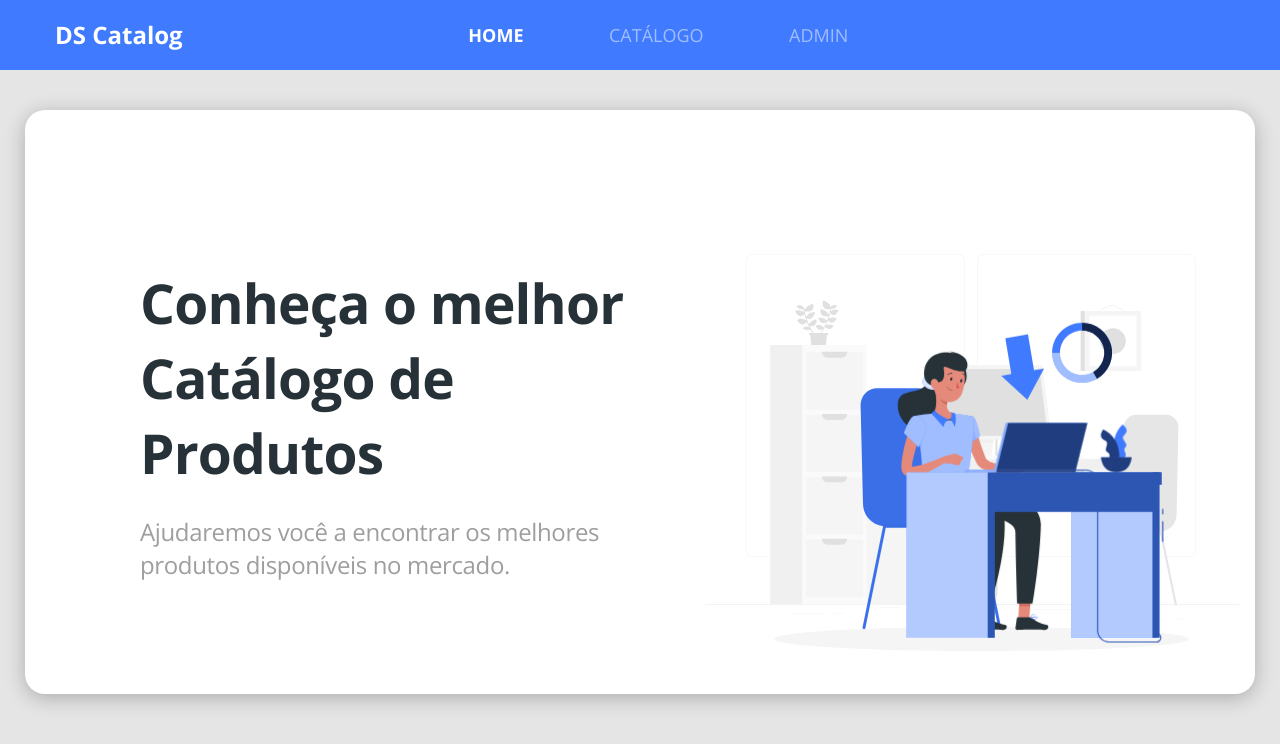
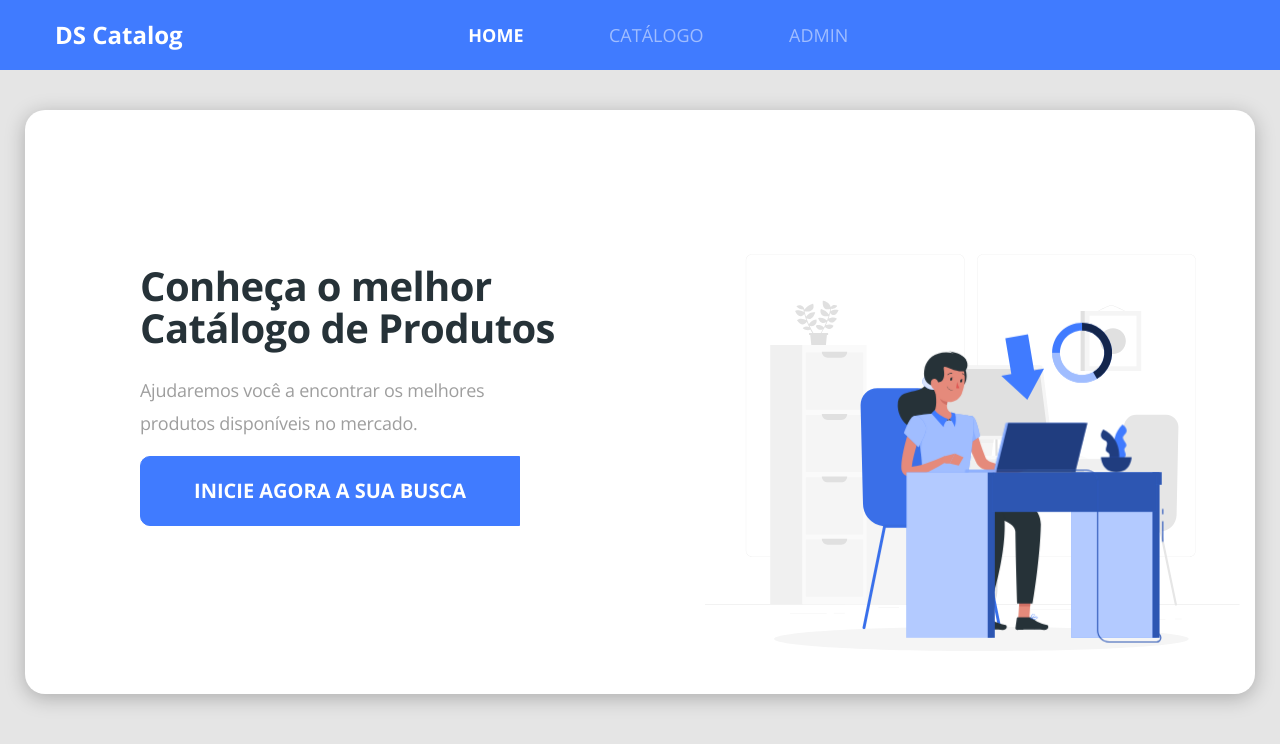
Before and after one commit to eliasneri/DSCatalog, a React (Create React App) app in the folder front-web/: page / in a window 1280 px wide. Shown: the top 744 px of the page. Built offline with nearby package versions, Linux system fonts and the light colour scheme.

Commit message:
add ButtonIcon

```diff
--- /dev/null
+++ b/front-web/src/core/components/ButtonIcon/index.tsx
@@ -0,0 +1,12 @@
+import React from 'react';
+import './styles.scss'
+
+const ButtonIcon = () => (
+    <button className="btn btn-primary btn-icon">
+        <h5>inicie agora a sua busca</h5>
+
+    </button>
+
+);
+
+export default ButtonIcon;
--- /dev/null
+++ b/front-web/src/core/components/ButtonIcon/styles.scss
@@ -0,0 +1,9 @@
+.btn-icon{
+    height: 70px;
+    width: 380px;
+    border-top-left-radius: 10px;
+    border-bottom-left-radius: 10px;
+    border-top-right-radius: 0px;
+    border-bottom-right-radius: 0px;
+    text-transform: uppercase;
+}
--- a/front-web/src/pages/Home/index.tsx
+++ b/front-web/src/pages/Home/index.tsx
@@ -1,6 +1,7 @@
 import React from 'react';
 import './styles.scss';
 import { ReactComponent as MainImage } from '../../core/assets/images/main-image.svg';
+import ButtonIcon from '../../core/components/ButtonIcon';
 
 const Home = () => (
   <div className="home-container">
@@ -10,11 +11,13 @@ const Home = () => (
         <p className="text-subtitle">
           Ajudaremos você a encontrar os melhores <br/> produtos disponíveis no mercado.
         </p>
+        <ButtonIcon />
       </div>
+
       <div className="col-6">
         <MainImage className="main-image"/>
+      </div>
 
-      </div>
     </div>
 
   </div>
--- a/front-web/src/pages/Home/styles.scss
+++ b/front-web/src/pages/Home/styles.scss
@@ -14,15 +14,15 @@
 }
 
 .text-title{
-    font-size: 55px;
-    line-height: 75px;
+    font-size: 40px;
+    line-height: 42px;
     letter-spacing: -0.015em;
 }
 
 .text-subtitle {
     margin-top: 25px;
     color: #9e9e9e;
-    font-size: 24px;
+    font-size: 18px;
     line-height: 33px;
     letter-spacing: -0.015em;
 }
```
Also changed, not shown: 1 other file (tests, documents, lock files or other folders).
